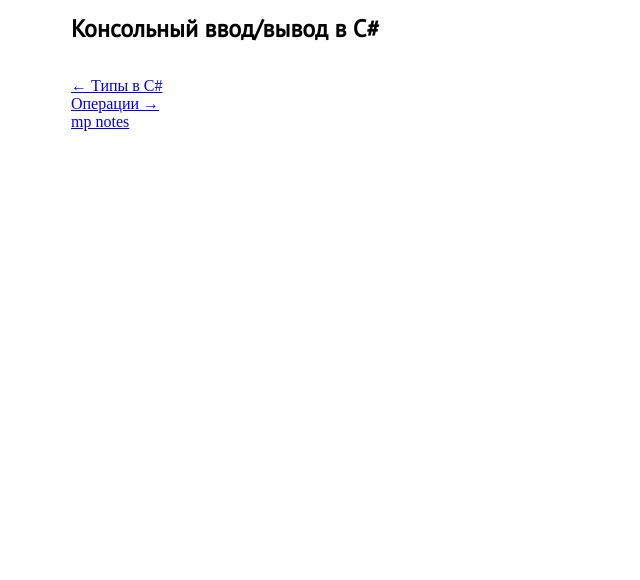
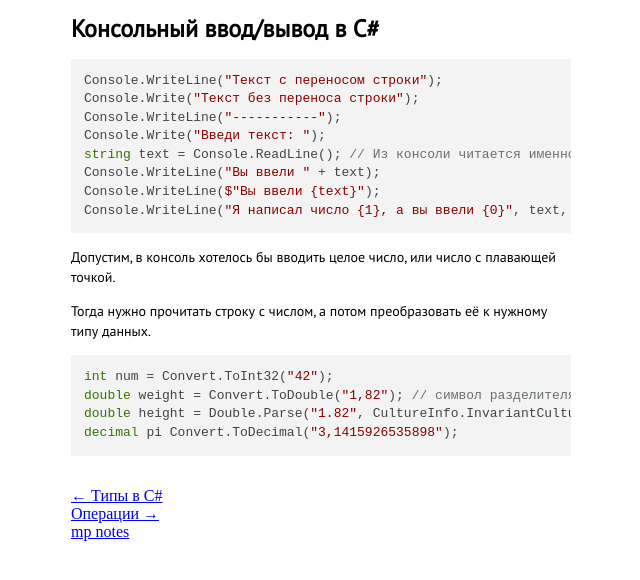
Before and after one commit to dOvObu/dOvObu.github.io, a Jekyll site: the page built from _posts/2022-07-07-c_sharp_stdio.md, in a window 1280 px wide. Shown: the top 580 px of the page, without its empty margins (319-959 px from the left). Built offline with Jekyll 4.4.1, drawn with Linux system fonts in a browser that asks for light colours; nearby versions of some CDN libraries.

Commit message:
Update 2022-07-07-c_sharp_stdio.md

````diff
--- a/_posts/2022-07-07-c_sharp_stdio.md
+++ b/_posts/2022-07-07-c_sharp_stdio.md
@@ -7,3 +7,25 @@ excerpt: Checkout
 ---
 
 # {{ page.title }}
+
+```
+Console.WriteLine("Текст с переносом строки");
+Console.Write("Текст без переноса строки");
+Console.WriteLine("-----------");
+Console.Write("Введи текст: ");
+string text = Console.ReadLine(); // Из консоли читается именно текст
+Console.WriteLine("Вы ввели " + text);
+Console.WriteLine($"Вы ввели {text}");
+Console.WriteLine("Я написал число {1}, а вы ввели {0}", text, 42);
+```
+
+Допустим, в консоль хотелось бы вводить целое число, или число с плавающей точкой.
+
+Тогда нужно прочитать строку с числом, а потом преобразовать её к нужному типу данных.
+
+```
+int num = Convert.ToInt32("42");
+double weight = Convert.ToDouble("1,82"); // символ разделителя целых и десятичных устанавливается вместе с системным языком
+double height = Double.Parse("1.82", CultureInfo.InvariantCulture); // но так можно жёстко привязаться к точке
+decimal pi Convert.ToDecimal("3,1415926535898");
+```
````
